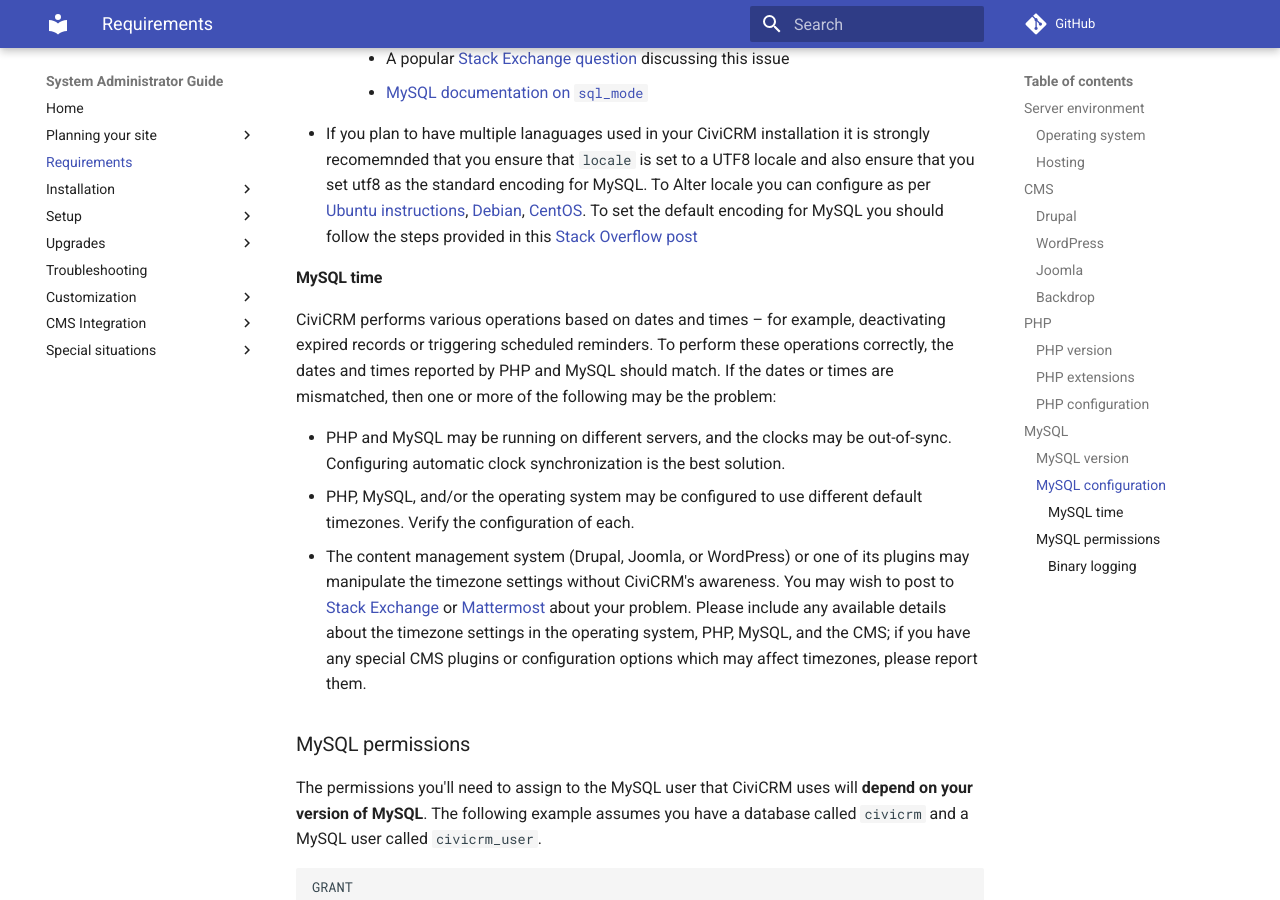
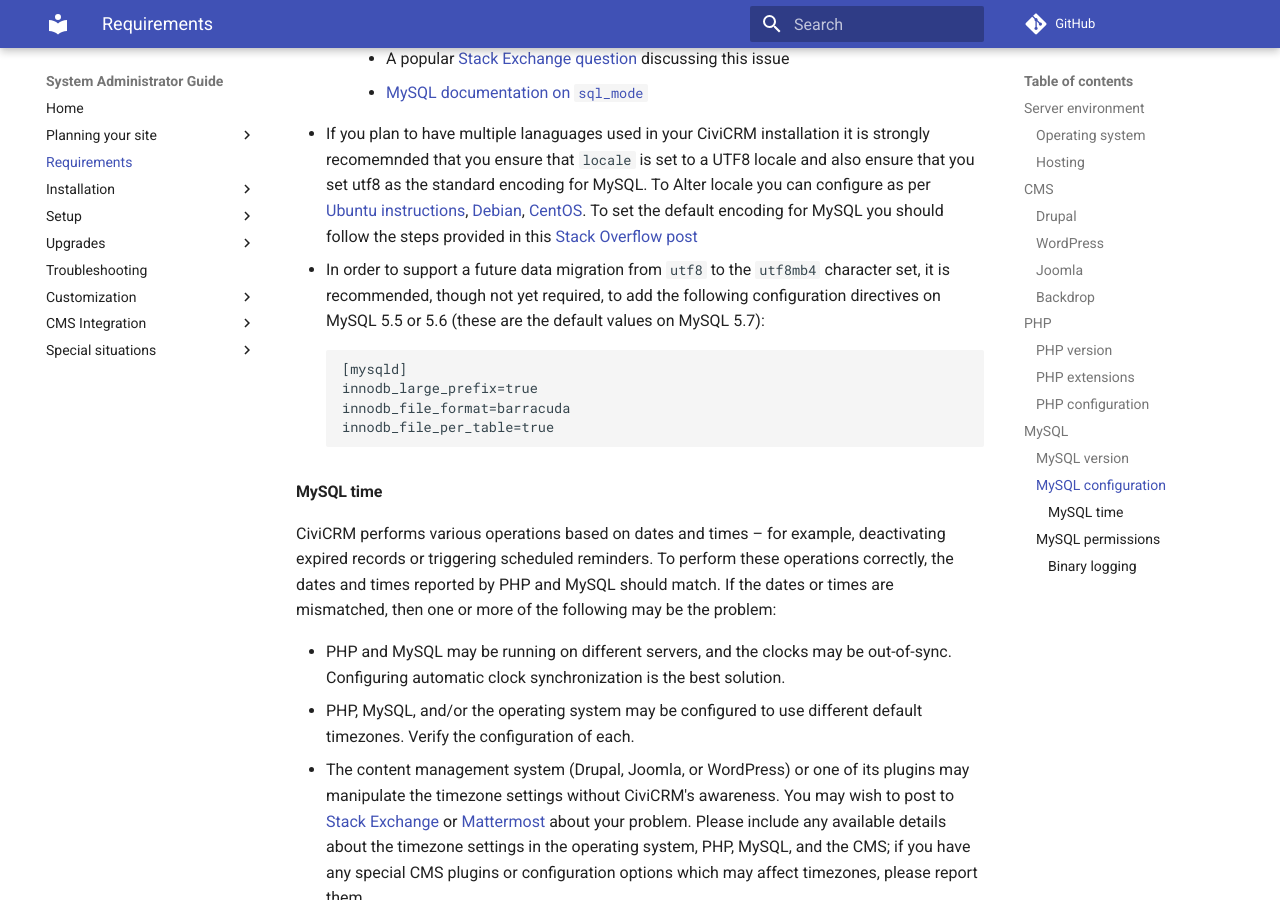
Before and after one commit to civicrm/civicrm-sysadmin-guide, an MkDocs documentation site: the page built from docs/requirements.md, in a window 1280 px wide and 900 px high, scrolled down 4006 px. Built offline with MkDocs 1.6.1 and Material for MkDocs 9.7.7, drawn with Linux system fonts in a browser that asks for light colours; comment, search, counter and statistics services are not loaded; old or Windows-style settings are respelled for this version of MkDocs.

Commit message:
Add recommended configs for MySQL 5.5 and 5.6 (#165)

````diff
--- a/docs/requirements.md
+++ b/docs/requirements.md
@@ -108,6 +108,13 @@ Your MySQL version must be **5.6 or greater**.  MySQL 5.5 works with current ver
         * A popular [Stack Exchange question](https://stackoverflow.com/a/36033983/895563) discussing this issue
         * [MySQL documentation on `sql_mode`](https://dev.mysql.com/doc/refman/5.7/en/sql-mode.html#sql-mode-setting)
 * If you plan to have multiple lanaguages used in your CiviCRM installation it is strongly recomemnded that you ensure that `locale` is set to a UTF8 locale and also ensure that you set utf8 as the standard encoding for MySQL. To Alter locale you can configure as per [Ubuntu instructions](https://www.thomas-krenn.com/en/wiki/Configure_Locales_in_Ubuntu), [Debian](https://wiki.debian.org/Locale), [CentOS](https://www.rosehosting.com/blog/how-to-set-up-system-locale-on-centos-7/). To set the default encoding for MySQL you should follow the steps provided in this [Stack Overflow post](https://stackoverflow.com/questions/3513773/change-mysql-default-character-set-to-utf-8-in-my-cnf)
+* In order to support a future data migration from `utf8` to the `utf8mb4` character set, it is recommended, though not yet required, to add the following configuration directives on MySQL 5.5 or 5.6 (these are the default values on MySQL 5.7):
+    ```
+    [mysqld]
+    innodb_large_prefix=true
+    innodb_file_format=barracuda
+    innodb_file_per_table=true
+    ```
 
 #### MySQL time
 
````
